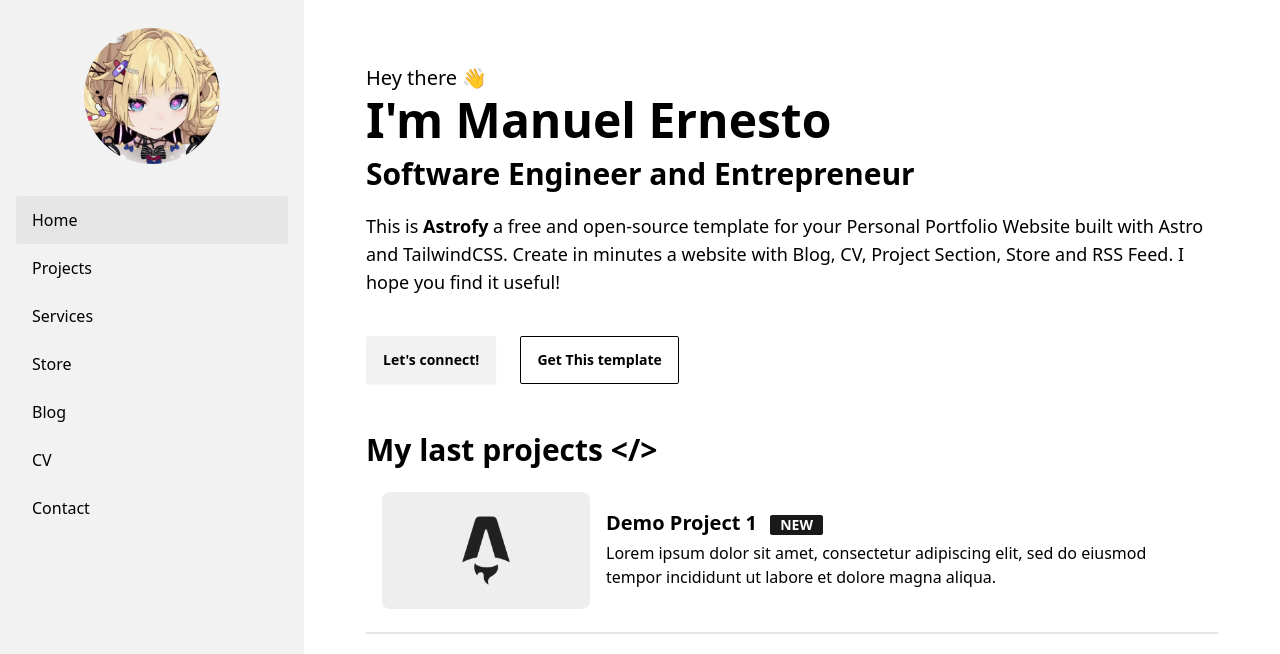
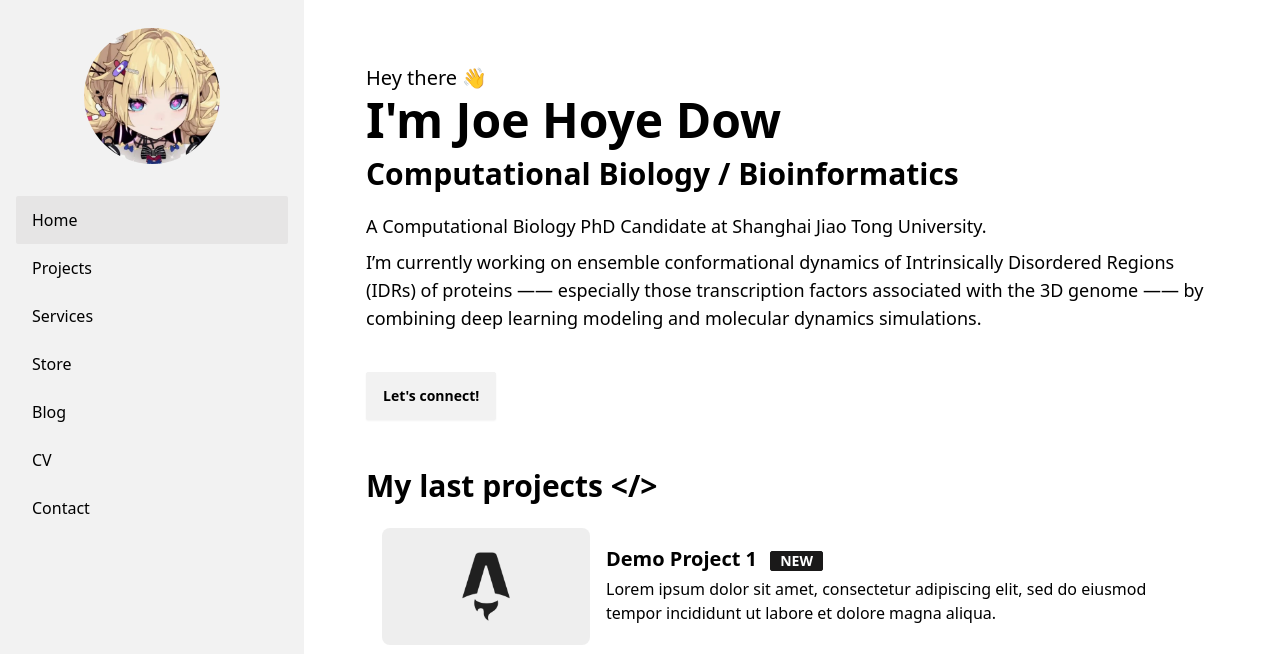
Before and after one commit to MaybeBio/maybebio.github.io, an Astro site: page / in a window 1280 px wide. Shown: the top 654 px of the page. Built offline with nearby package versions, Linux system fonts and the light colour scheme; Astro itself is replaced by a stand-in of ours.

Commit message:
update index

```diff
--- a/src/pages/index.astro
+++ b/src/pages/index.astro
@@ -12,20 +12,14 @@ const last_posts = posts.slice(0, 3);
 <BaseLayout sideBarActiveItemID="home">
   <div class="pb-12 mt-5">
     <div class="text-xl py-1">Hey there 👋</div>
-    <div class="text-5xl font-bold">I'm Manuel Ernesto</div>
-    <div class="text-3xl py-3 font-bold">Software Engineer and Entrepreneur</div>
-    <div class="py-2">
-      <text class="text-lg">
-        This is <b>Astrofy</b> a free and open-source template for your Personal Portfolio Website built with Astro and TailwindCSS.
-        Create in minutes a website with Blog, CV, Project Section, Store and RSS Feed. I hope you find
-        it useful!
-      </text>
+    <div class="text-5xl font-bold">I'm Joe Hoye Dow</div>
+    <div class="text-3xl py-3 font-bold">Computational Biology / Bioinformatics</div>
+    <div class="py-2 text-lg">
+        <div>A Computational Biology PhD Candidate at Shanghai Jiao Tong University.</div>
+        <div class="mt-2">I’m currently working on ensemble conformational dynamics of Intrinsically Disordered Regions (IDRs) of proteins —— especially those transcription factors associated with the 3D genome —— by combining deep learning modeling and molecular dynamics simulations.</div>
     </div>
     <div class="mt-8">
-      <a class="btn" href="https://twitter.com/manuelernestog" target="_blank"> Let's connect!</a>
-      <a href="https://github.com/manuelernestog/astrofy" target="_blank" class="btn btn-outline ml-5">
-        Get This template
-      </a>
+      <a class="btn" href="https://github.com/MaybeBio" target="_blank"> Let's connect!</a>
     </div>
   </div>
 
```
